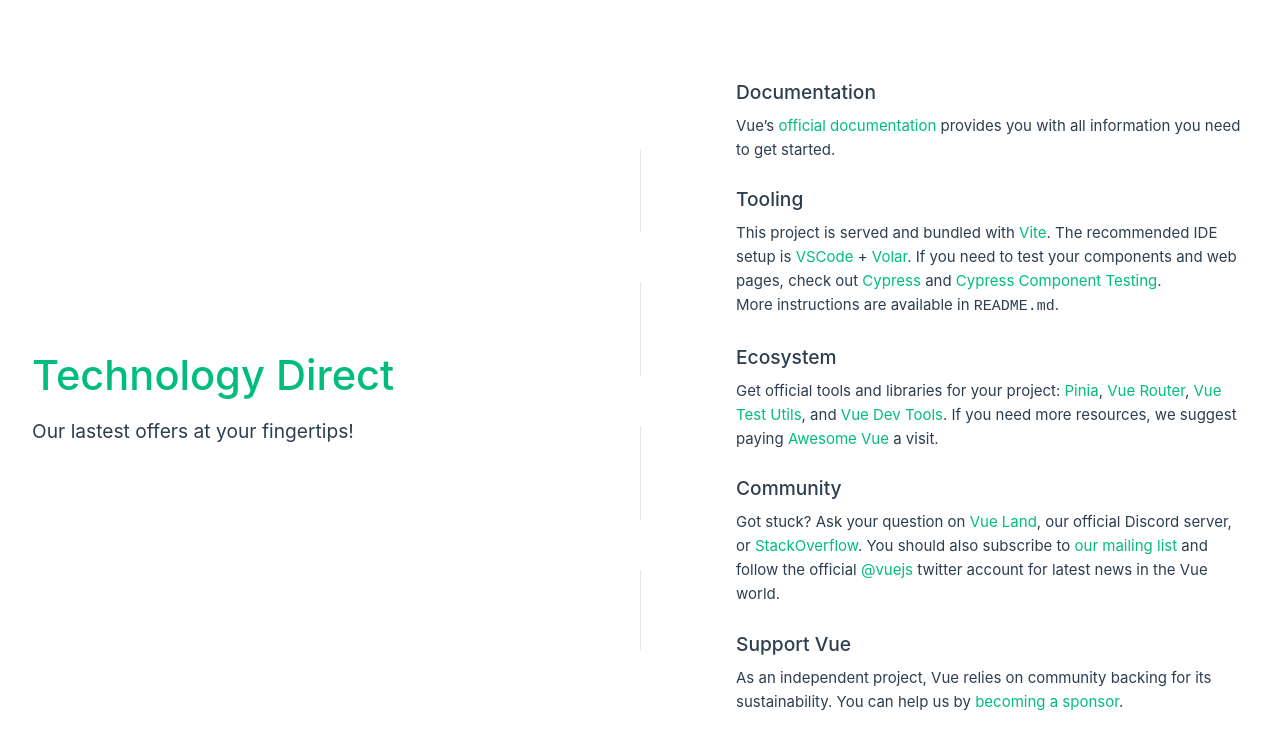
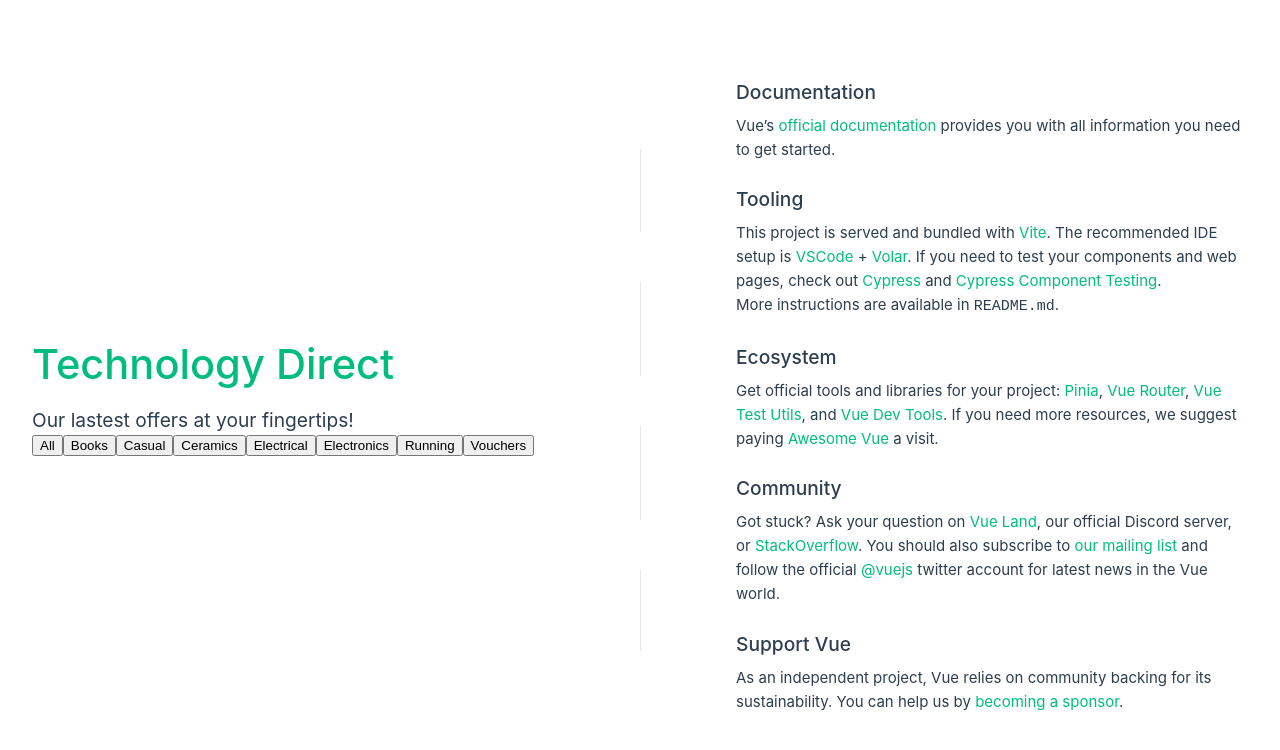
Before and after one commit to AboutShaw/products-fe, a Vue app in the folder products-fe/: page / in a window 1280 px wide. Shown: the top 750 px of the page. Built offline with nearby package versions, Linux system fonts and the light colour scheme.

Commit message:
buttons added for sort

```diff
--- a/products-fe/src/components/HelloWorld.vue
+++ b/products-fe/src/components/HelloWorld.vue
@@ -10,6 +10,16 @@
     <h3>
       Our lastest offers at your fingertips!
     </h3>
+    <div>
+      <button>All</button>
+      <button>Books</button>
+      <button>Casual</button>
+      <button>Ceramics</button>
+      <button>Electrical</button>
+      <button>Electronics</button>
+      <button>Running</button>
+      <button>Vouchers</button>
+    </div>
   </div>
 </template>
 
--- a/products-fe/src/components/TheWelcome.vue
+++ b/products-fe/src/components/TheWelcome.vue
@@ -1,6 +1,5 @@
 <script setup lang="ts">
 import WelcomeItem from './WelcomeItem.vue'
-import DocumentationIcon from './icons/IconDocumentation.vue'
 import ToolingIcon from './icons/IconTooling.vue'
 import EcosystemIcon from './icons/IconEcosystem.vue'
 import CommunityIcon from './icons/IconCommunity.vue'
```
